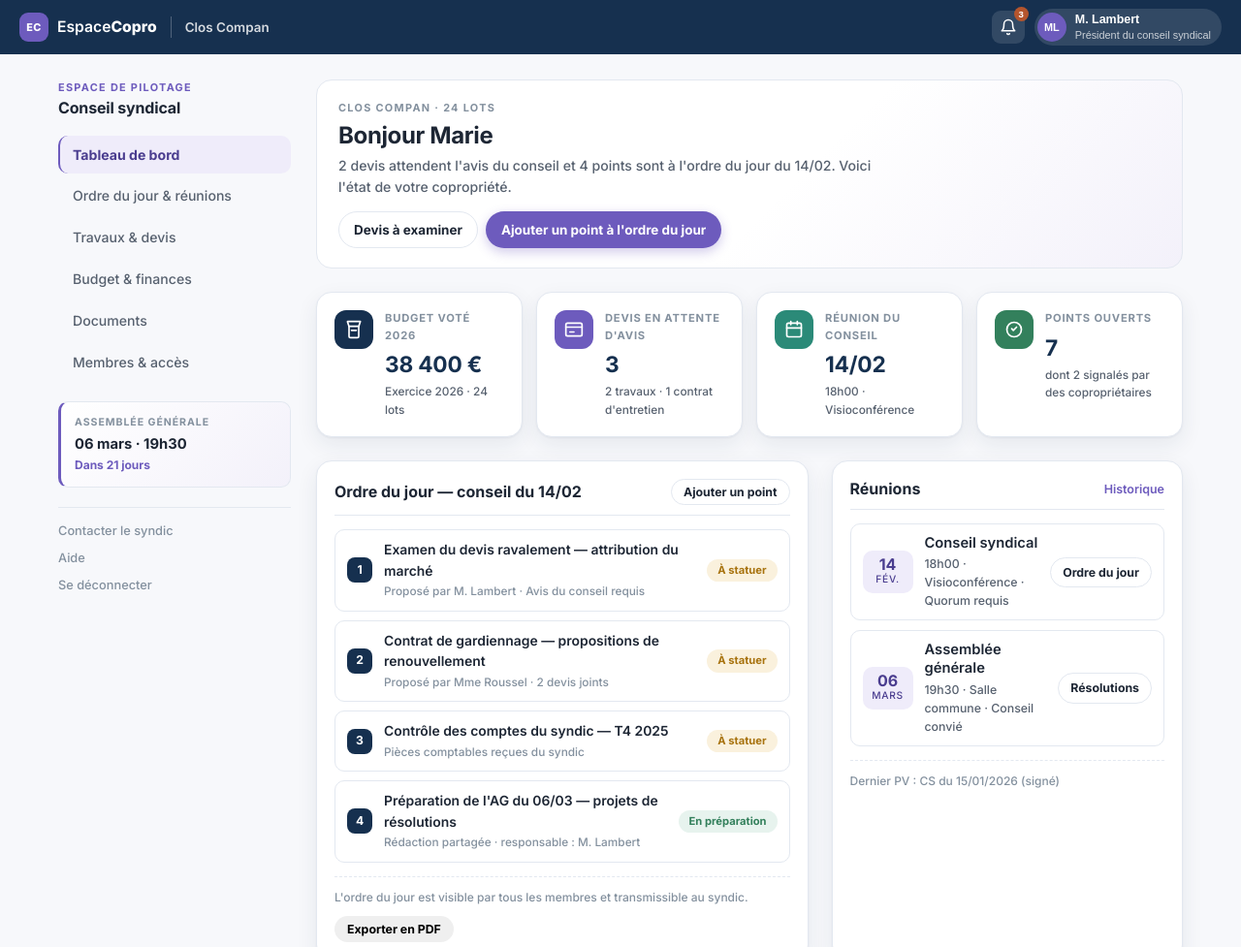
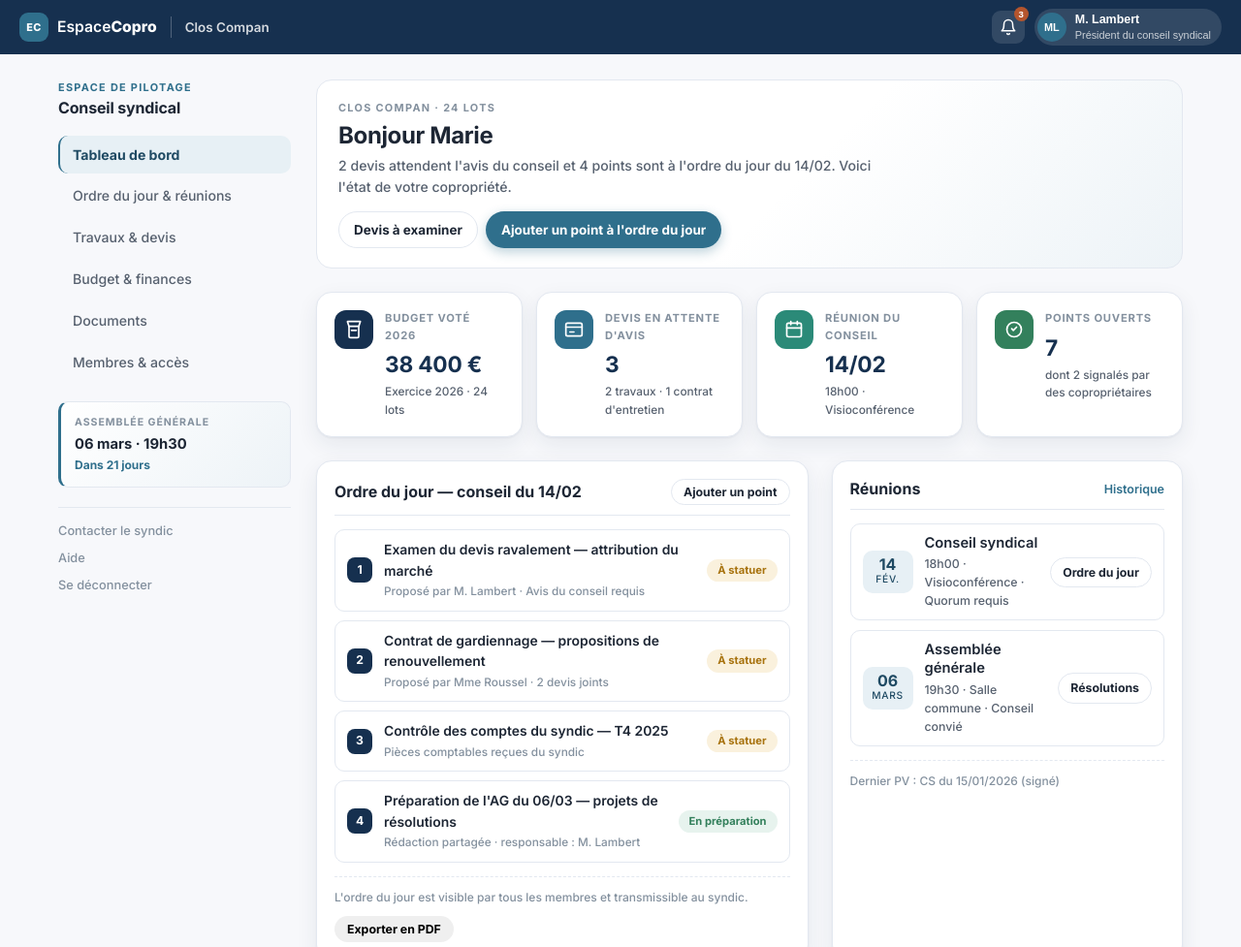
Before and after one commit to Artisticjourney/espacecopro-template, a plain HTML site: page version-equilibree/index.html in a window 1280 px wide. Shown: the top 977 px of the page at 97% size. Drawn offline with Linux system fonts and the light colour scheme.

Commit message:
Version équilibre : palette acier/teal, suppression du violet
Co-authored-by: Artisticjourney <Artisticjourney@users.noreply.github.com>

```diff
--- a/version-equilibree/index.html
+++ b/version-equilibree/index.html
@@ -88,7 +88,7 @@
           </div>
         </article>
         <article class="card kpi">
-          <span class="kpi__icon kpi__icon--plum" aria-hidden="true">
+          <span class="kpi__icon kpi__icon--steel" aria-hidden="true">
             <svg width="20" height="20" viewBox="0 0 24 24" fill="none" stroke="currentColor" stroke-width="2" stroke-linecap="round" stroke-linejoin="round"><rect x="2" y="4" width="20" height="16" rx="2"/><path d="M2 9h20"/><path d="M7 15h5"/></svg>
           </span>
           <div>
@@ -264,7 +264,7 @@
           </header>
           <ul class="bars">
             <li class="bar"><span class="bar__label">Entretien courant</span><span class="bar__track"><span class="bar__fill bar__fill--navy" style="width:42%"></span></span><span class="bar__value">42 %</span></li>
-            <li class="bar"><span class="bar__label">Énergie</span><span class="bar__track"><span class="bar__fill bar__fill--plum" style="width:24%"></span></span><span class="bar__value">24 %</span></li>
+            <li class="bar"><span class="bar__label">Énergie</span><span class="bar__track"><span class="bar__fill bar__fill--steel" style="width:24%"></span></span><span class="bar__value">24 %</span></li>
             <li class="bar"><span class="bar__label">Assurances</span><span class="bar__track"><span class="bar__fill bar__fill--teal" style="width:16%"></span></span><span class="bar__value">16 %</span></li>
             <li class="bar"><span class="bar__label">Travaux / projet</span><span class="bar__track"><span class="bar__fill bar__fill--green" style="width:12%"></span></span><span class="bar__value">12 %</span></li>
             <li class="bar"><span class="bar__label">Admin / syndic</span><span class="bar__track"><span class="bar__fill bar__fill--gray" style="width:6%"></span></span><span class="bar__value">6 %</span></li>
@@ -357,7 +357,7 @@
               <span class="tag tag--ok">Président</span>
             </li>
             <li class="list__item">
-              <span class="list__avatar list__avatar--plum" aria-hidden="true">CR</span>
+              <span class="list__avatar list__avatar--steel" aria-hidden="true">CR</span>
               <div class="list__body">
                 <h3>Mme Roussel</h3>
                 <p>c.roussel@exemple.fr · depuis le 02/09/2024</p>
--- a/version-equilibree/styles.css
+++ b/version-equilibree/styles.css
@@ -8,7 +8,7 @@
 :root {
   --navy: #16304f;
   --navy-deep: #0e2138;
-  --plum: #6d5bbd;
+  --steel: #2f6f8c;
   --teal: #2b8a78;
   --green: #33805c;
   --green-soft: #e7f3ee;
@@ -21,12 +21,12 @@
   --ink-faint: #83909e;
   --line: #e3e8f0;
   --bg: #f7f8fb;
-  --bg-tint: #f3f1fa;
+  --bg-tint: #edf3f7;
   --surface: #ffffff;
 
-  --brand: var(--plum);
-  --brand-ink: #4a3d8f;
-  --brand-soft: #efecfa;
+  --brand: var(--steel);
+  --brand-ink: #1f4a63;
+  --brand-soft: #e7f0f5;
 
   --radius: 16px;
   --radius-sm: 10px;
@@ -101,7 +101,7 @@ small { font-size: 0.76rem; }
   display: grid; place-items: center;
   width: 30px; height: 30px;
   border-radius: 9px;
-  background: var(--plum);
+  background: var(--steel);
   color: #fff;
   font-size: 0.68rem;
   font-weight: 800;
@@ -154,7 +154,7 @@ small { font-size: 0.76rem; }
   display: grid; place-items: center;
   width: 30px; height: 30px;
   border-radius: 50%;
-  background: var(--plum);
+  background: var(--steel);
   color: #fff;
   font-size: 0.68rem;
   font-weight: 800;
@@ -284,7 +284,7 @@ small { font-size: 0.76rem; }
   color: #fff;
 }
 .kpi__icon--navy { background: var(--navy); }
-.kpi__icon--plum { background: var(--plum); }
+.kpi__icon--steel { background: var(--steel); }
 .kpi__icon--teal { background: var(--teal); }
 .kpi__icon--green { background: var(--green); }
 
@@ -403,7 +403,7 @@ small { font-size: 0.76rem; }
 .bar__track { height: 9px; border-radius: 999px; background: #e9edf4; overflow: hidden; }
 .bar__fill { display: block; height: 100%; border-radius: 999px; animation: grow .7s ease-out; }
 .bar__fill--navy { background: var(--navy); }
-.bar__fill--plum { background: var(--plum); }
+.bar__fill--steel { background: var(--steel); }
 .bar__fill--teal { background: var(--teal); }
 .bar__fill--green { background: var(--green); }
 .bar__fill--gray { background: #aeb8c6; }
@@ -469,7 +469,7 @@ small { font-size: 0.76rem; }
   font-weight: 700;
 }
 .list__avatar--navy { background: var(--blue-soft, #e7eef7); color: var(--navy); background: #e7eef7; }
-.list__avatar--plum { background: var(--brand-soft); color: var(--brand-ink); }
+.list__avatar--steel { background: var(--brand-soft); color: var(--brand-ink); }
 .list__avatar--teal { background: #e2f2ef; color: var(--teal); }
 
 /* ---------- Buttons, inputs ---------- */
@@ -488,9 +488,9 @@ small { font-size: 0.76rem; }
   transition: background 0.15s, border-color 0.15s, color 0.15s, transform 0.15s, box-shadow 0.15s;
 }
 .btn--primary {
-  background: var(--plum);
+  background: var(--steel);
   color: #fff;
-  box-shadow: 0 4px 12px rgba(109, 91, 189, .32);
+  box-shadow: 0 4px 12px rgba(47, 111, 140, .32);
 }
 .btn--primary:hover { background: var(--brand-ink); text-decoration: none; transform: translateY(-1px); }
 .btn--ghost { background: var(--surface); border-color: var(--line); color: var(--ink); }
```
